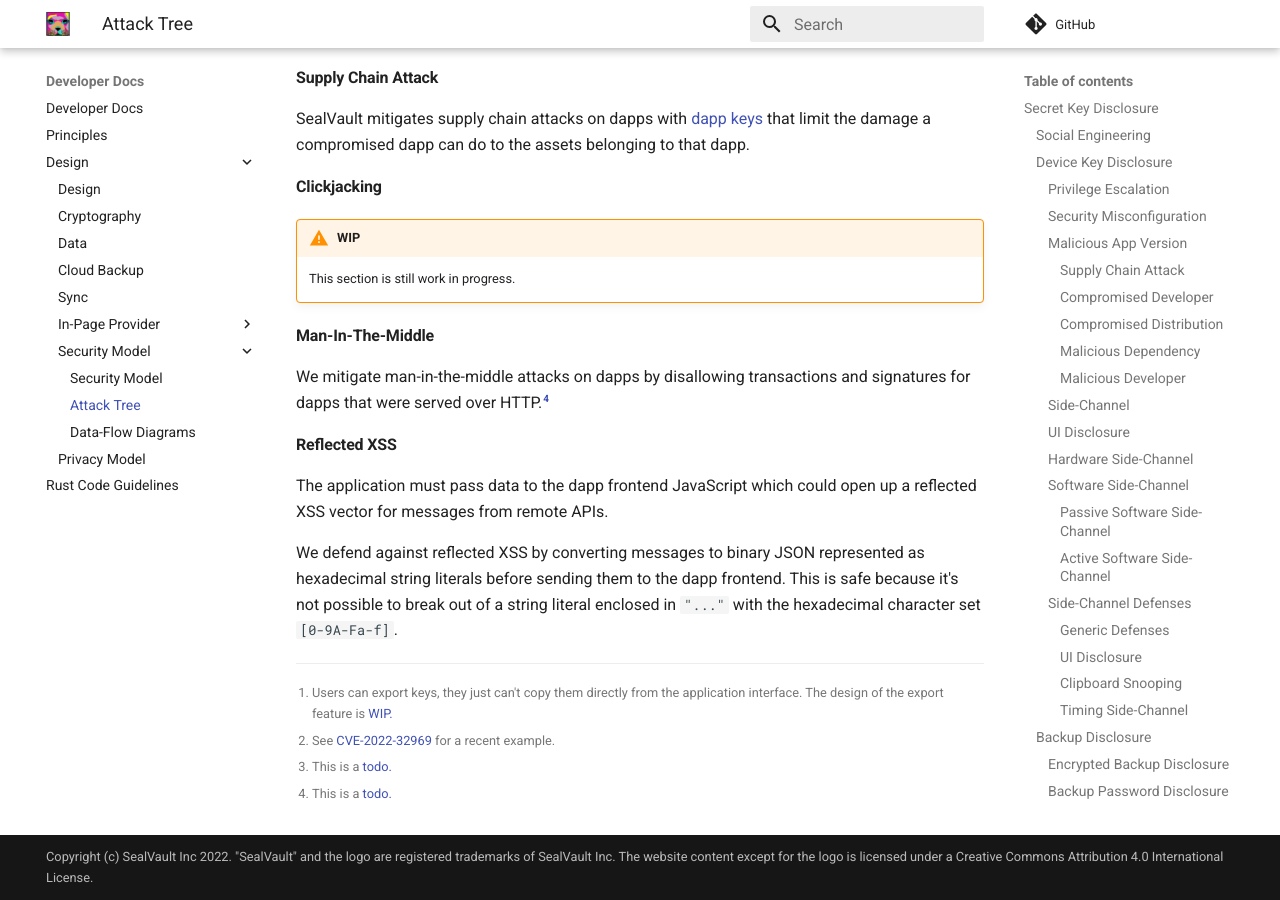
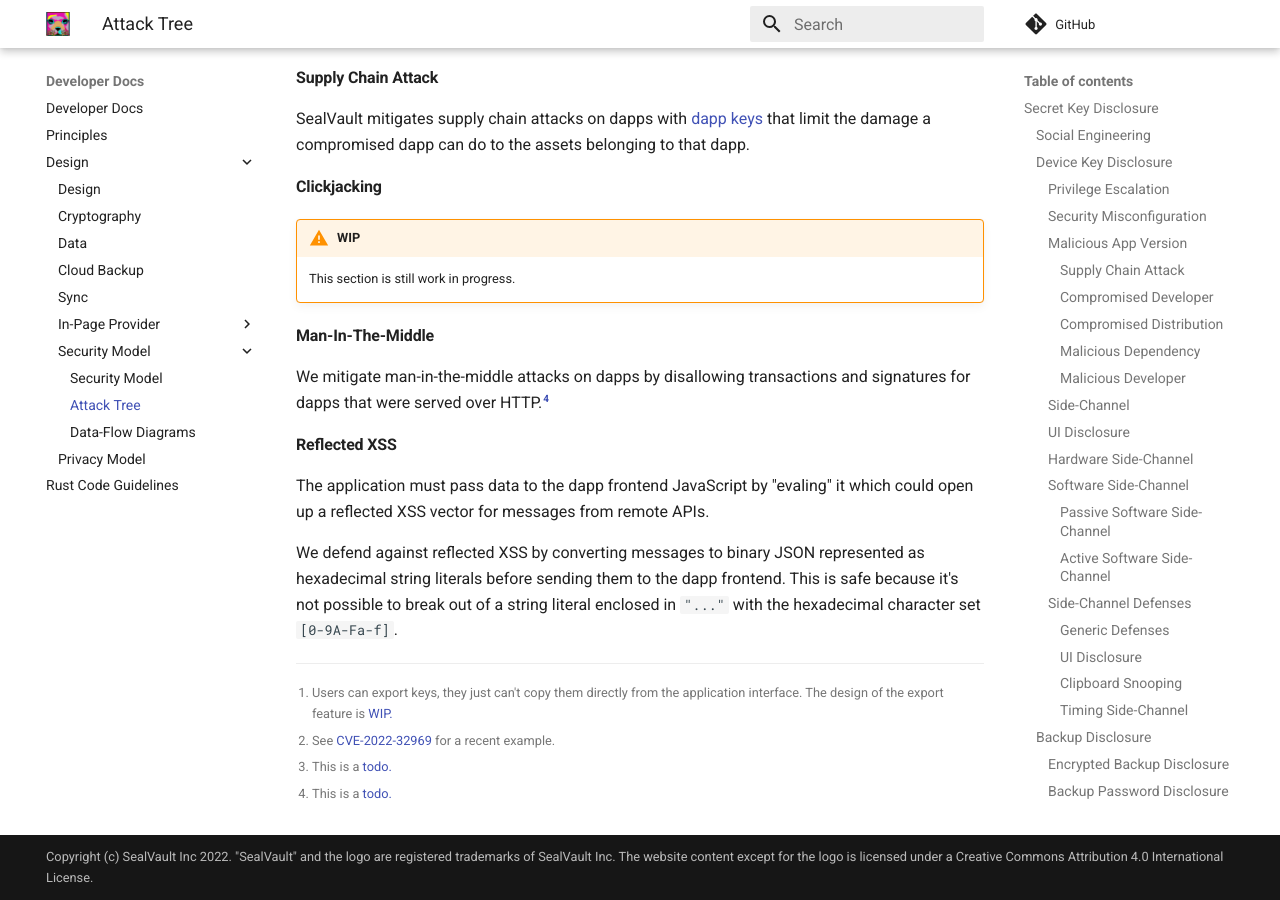
Before and after one commit to sealvault/sealvault, an MkDocs documentation site: the page built from website/src/dev-docs/design/attack-tree.md, in a window 1280 px wide and 900 px high, scrolled down 8439 px. Built offline with MkDocs 1.6.1 and Material for MkDocs 9.7.7, drawn with Linux system fonts in a browser that asks for light colours; comment, search, counter and statistics services are not loaded.

Commit message:
Improve attack tree

```diff
--- a/website/src/dev-docs/design/attack-tree.md
+++ b/website/src/dev-docs/design/attack-tree.md
@@ -576,8 +576,8 @@ signatures for dapps that were served over HTTP.[^20]
 
 #### Reflected XSS
 
-The application must pass data to the dapp frontend JavaScript which could open
-up a reflected XSS vector for messages from remote APIs.
+The application must pass data to the dapp frontend JavaScript by "evaling" it
+which could open up a reflected XSS vector for messages from remote APIs.
 
 We defend against reflected XSS by converting messages to binary JSON
 represented as hexadecimal string literals before sending them to the dapp
```
